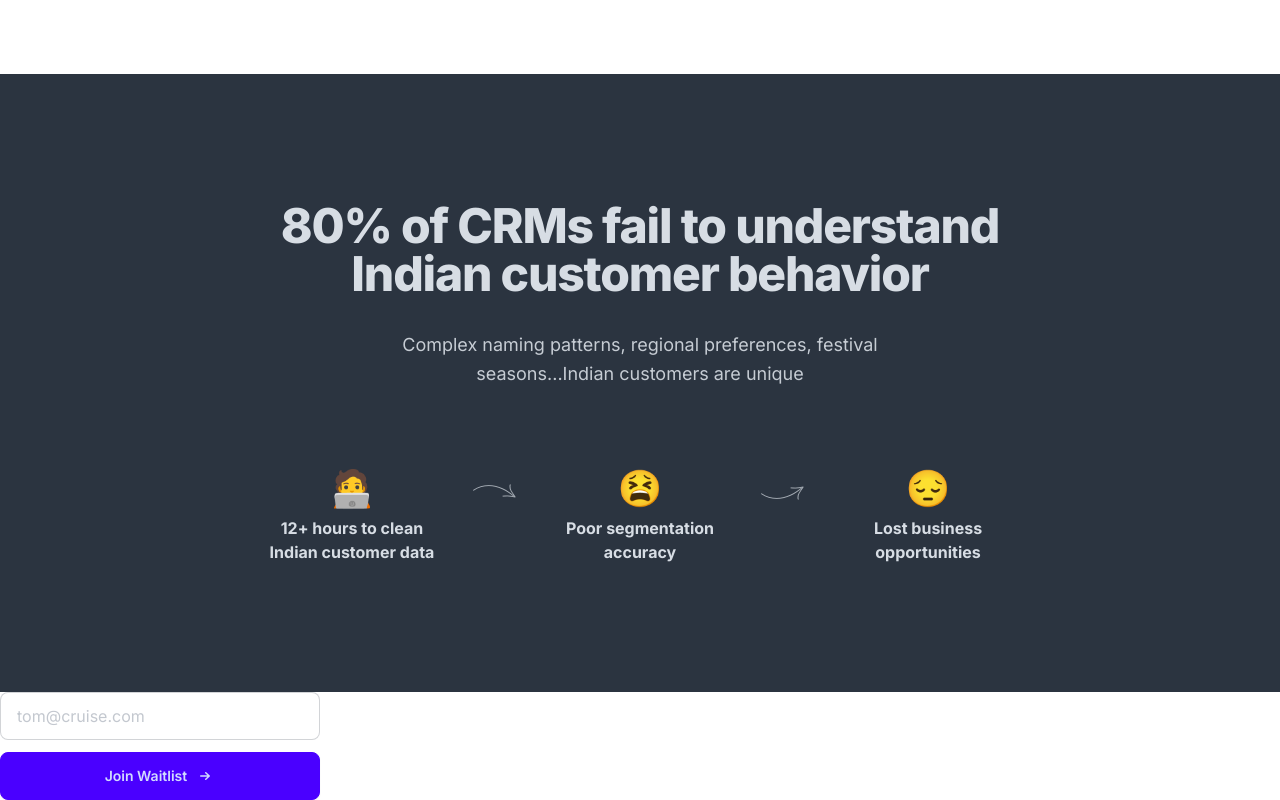
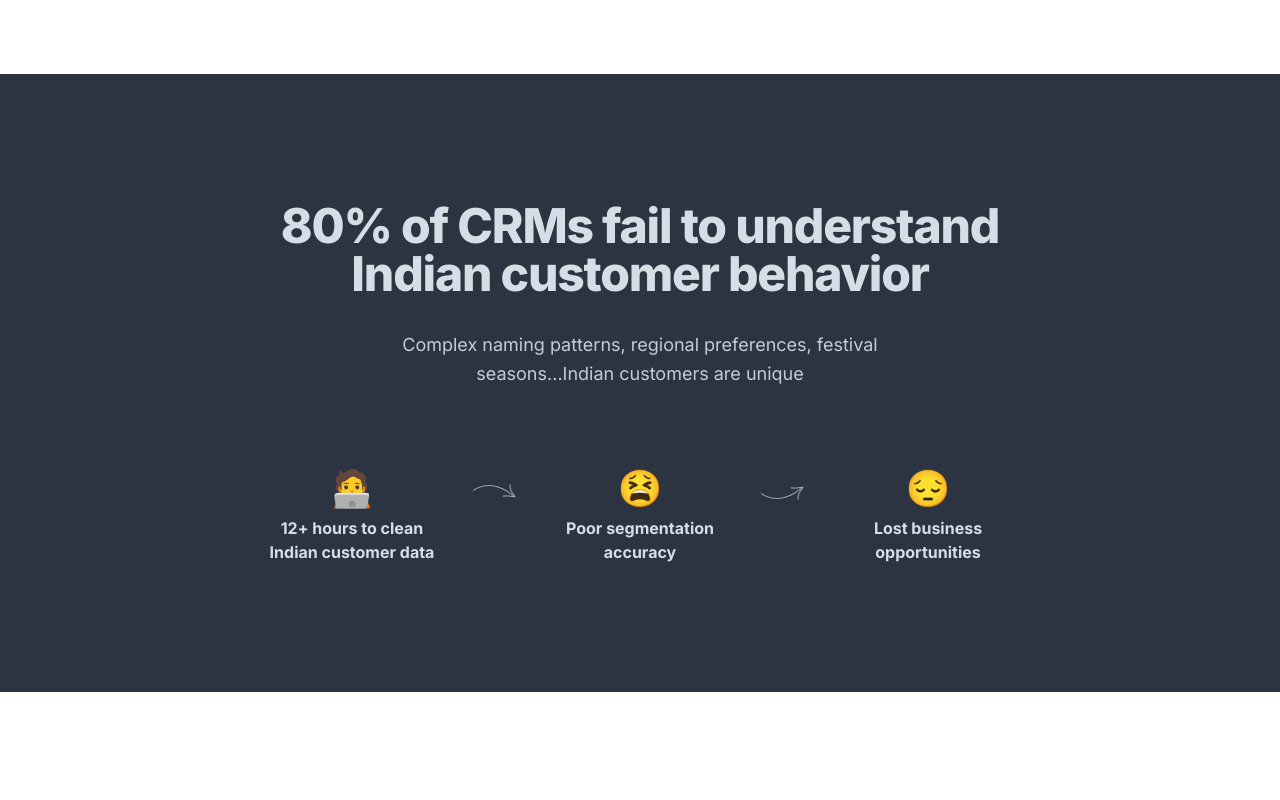
Before and after one commit to ombhojane/smile, a Next.js app: page / in a window 1280 px wide. Shown: the part 734-1534 px from the top of the page. After the commit the page ends 1426 px from the top, so only its background shows below. Built offline with nearby package versions, Linux system fonts and the light colour scheme; no server answers.

Commit message:
stable release

```diff
--- a/app/page.js
+++ b/app/page.js
@@ -17,7 +17,6 @@ export default function Home() {
         <Hero />
         <Problem />
       </main>
-      <ButtonLead />
       </SessionProvider>
     </>
   );
```
